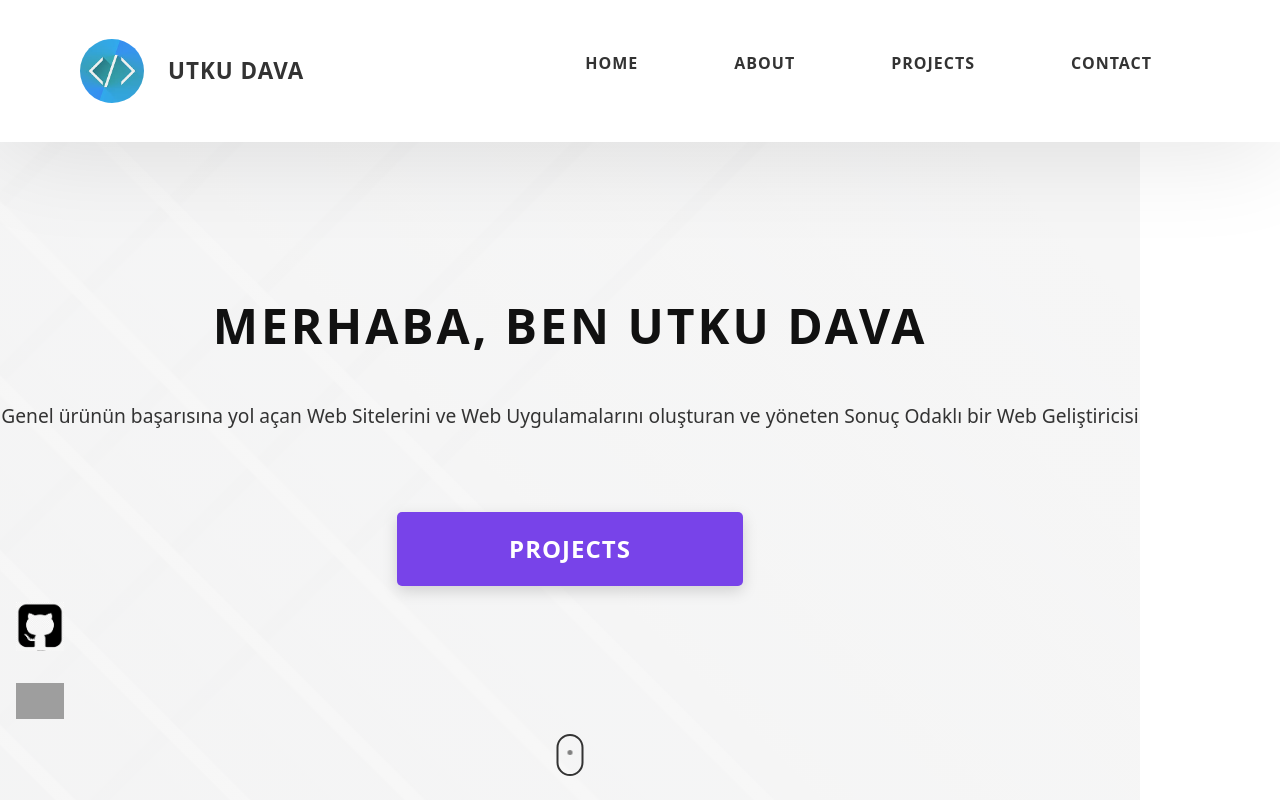
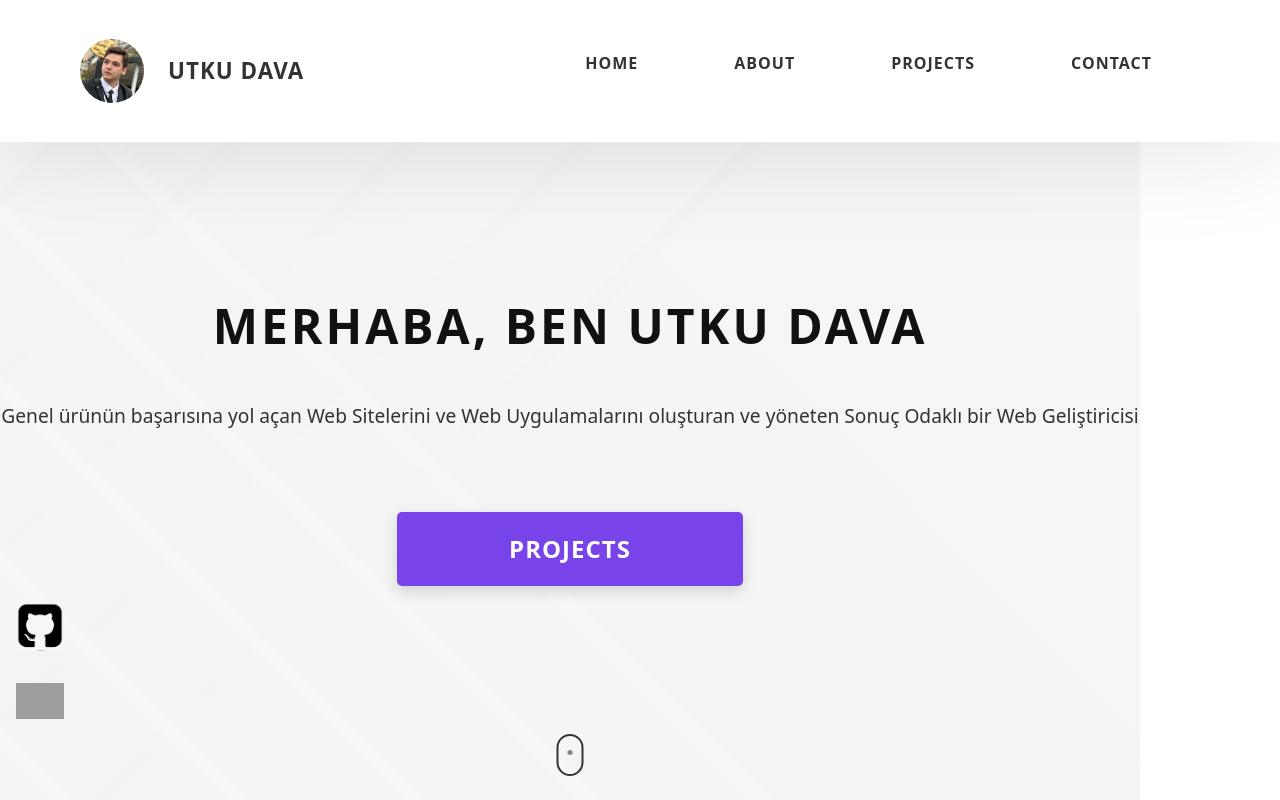
Before and after one commit to userUtkuDava/portfolio, a React (Vite) app: page / in a window 1280 px wide. Shown: the top 800 px of the page. Built offline with nearby package versions, Linux system fonts and the light colour scheme; grey boxes are pictures that could not be loaded.

Commit message:
logo değiştirildi

```diff
--- a/src/Components/style/css/homeHero.css
+++ b/src/Components/style/css/homeHero.css
@@ -2,7 +2,8 @@
   color: #fff;
   background: linear-gradient(to right, rgba(245, 245, 245, 0.8), rgba(245, 245, 245, 0.8)), url(../../../images/background.jpg);
   background-position: center;
-  height: 100vh;
+  height: auto;
+  min-height: 100vh;
   position: relative;
 
 }
```
Also changed, not shown: src/images/logoMain.jpg, src/images/logoMain.png.
